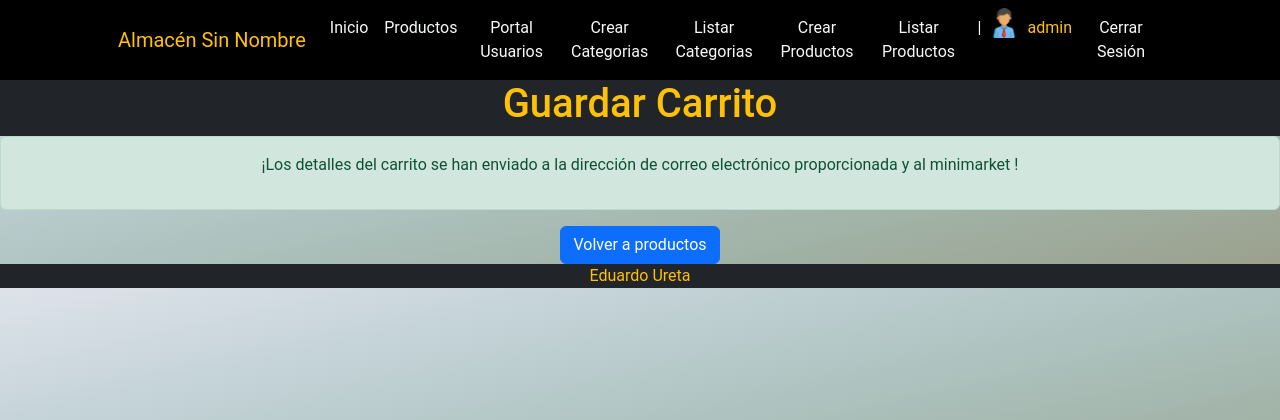
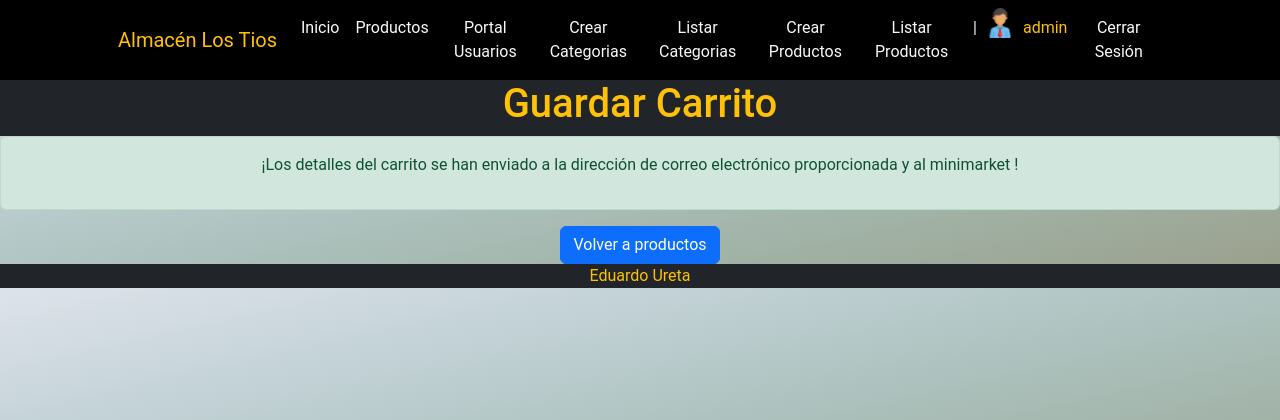
Before and after one commit to EduardoUreta/ProyectoTitulo, a Django app: page /carrito/enviar/ in a window 1280 px wide. Shown: the top 420 px of the page. Run offline with Django 4.2, Linux system fonts and the light colour scheme; a user stored in the database is signed in; data comes from the database, SQL or seed files in the repository; both versions use the stored data as it was after the commit; some libraries are stand-ins or nearby versions.

Commit message:
actualizado

```diff
--- a/apps/home/templates/home/navbar.html
+++ b/apps/home/templates/home/navbar.html
@@ -3,7 +3,7 @@
 <!-- Responsive navbar-->
 <nav class="navbar navbar-expand-lg navbar-dark bg-black">
     <div class="container px-5 ">
-        <a class="navbar-brand text-warning" href="#!">Almacén Sin Nombre</a>
+        <a class="navbar-brand text-warning" href="#!">Almacén Los Tios</a>
         <button class="navbar-toggler" type="button" data-bs-toggle="collapse" data-bs-target="#navbarSupportedContent"
             aria-controls="navbarSupportedContent" aria-expanded="false" aria-label="Toggle navigation"><span
                 class="navbar-toggler-icon"></span></button>
```
Also changed, not shown: db.sqlite3.
